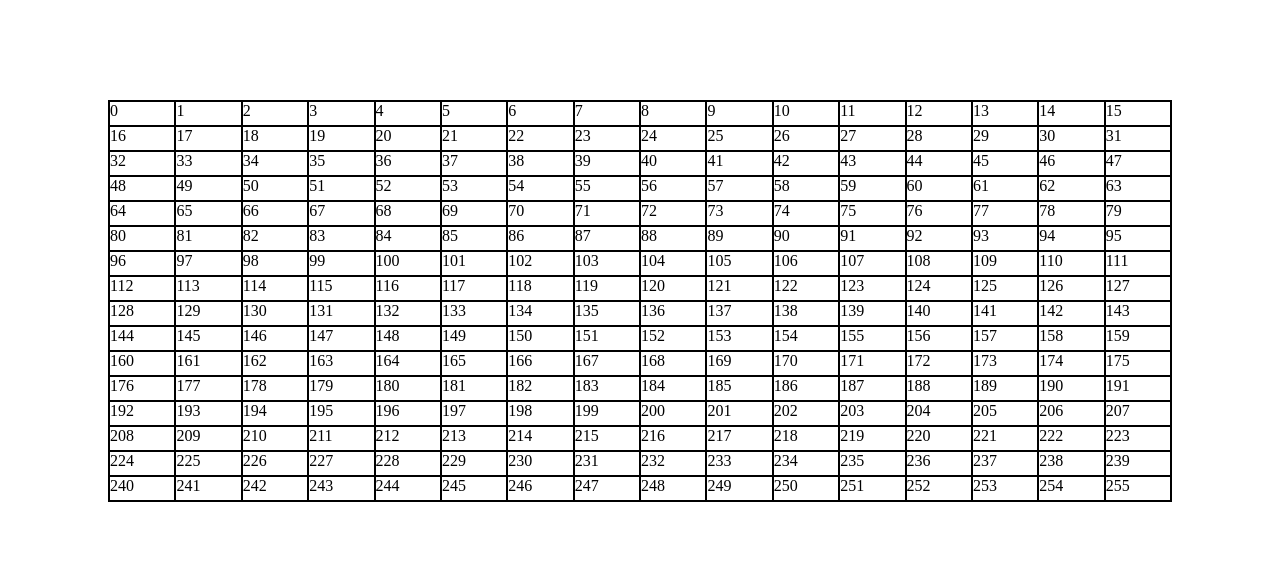
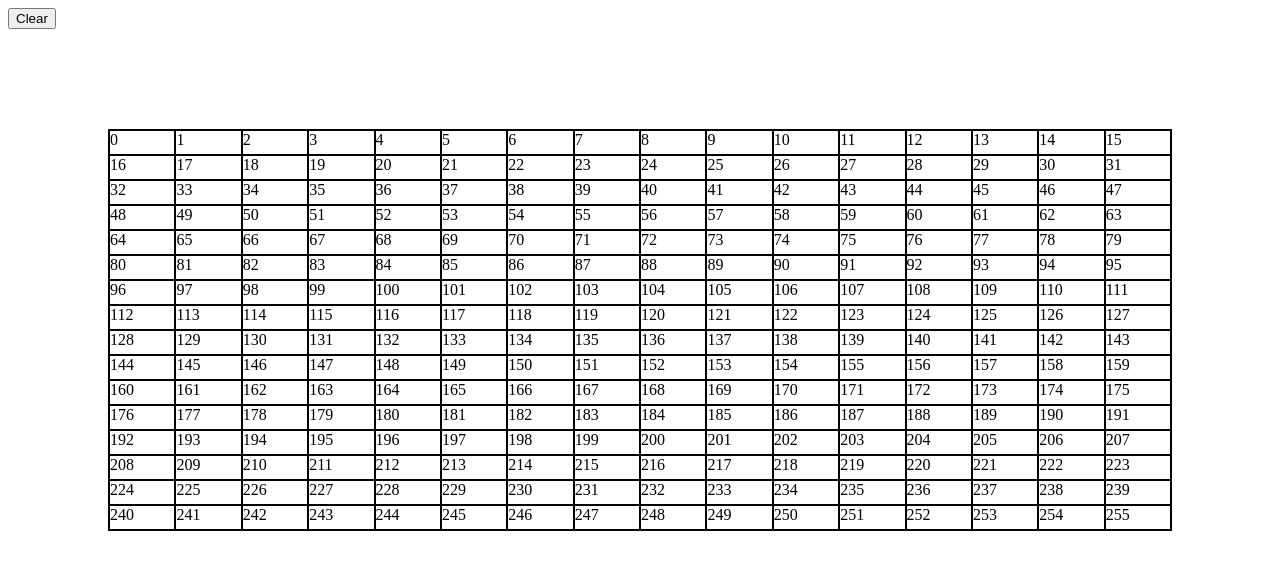
Before and after one commit to jgutie45/odin-etch-a-sketch, a plain HTML site: page index.html in a window 1280 px wide. Drawn offline with Linux system fonts and the light colour scheme.

Commit message:
Added Button in HTML File

```diff
--- a/index.html
+++ b/index.html
@@ -7,6 +7,7 @@
         <script src="grid.js" defer></script>
     </head>
     <body>
+        <button class="clear-button">Clear</button>
         <div class="container"></div>
     </body>
 </html>
```
